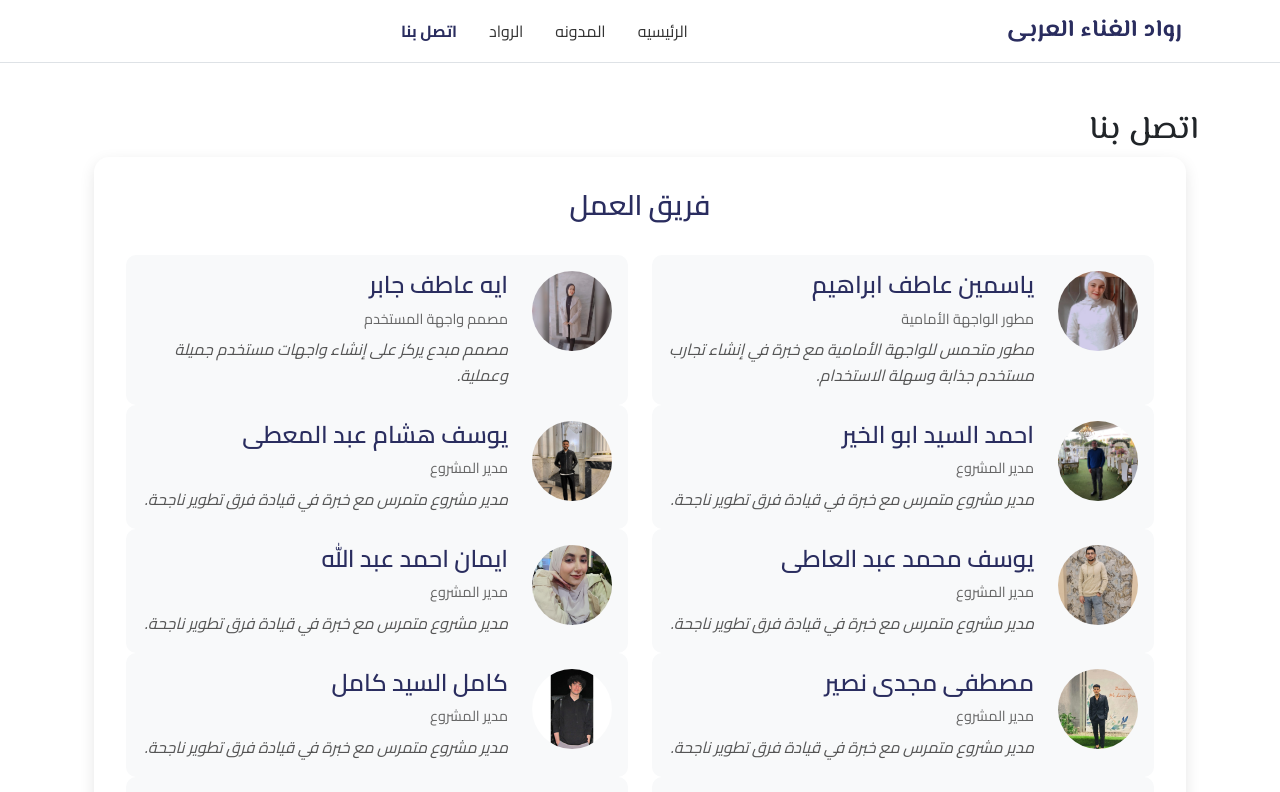
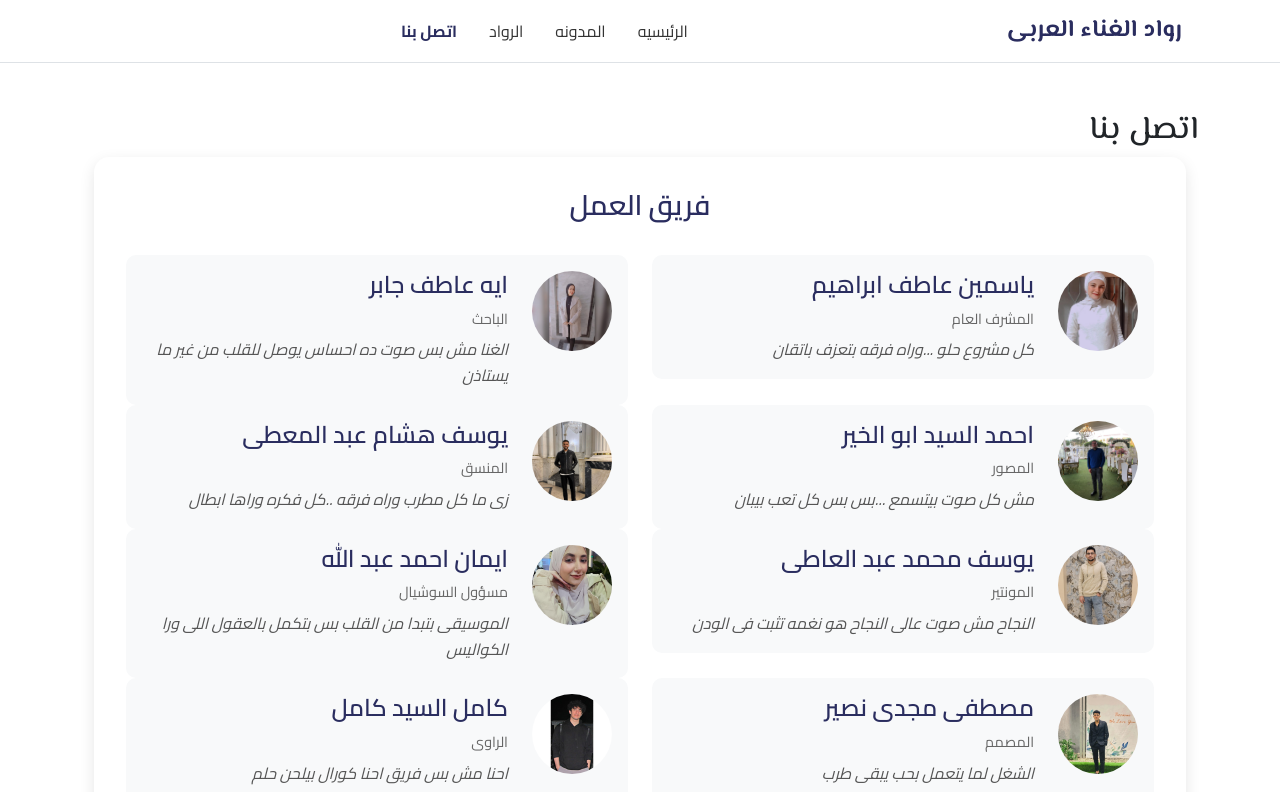
Before and after one commit to SaraAtf/finalProject, a React (Vite) app: page /contact-us in a window 1280 px wide. Shown: the top 792 px of the page. Built offline with nearby package versions, Linux system fonts and the light colour scheme; grey boxes are pictures that could not be loaded.

Commit message:
Finished Project

```diff
--- a/src/pages/Contact.jsx
+++ b/src/pages/Contact.jsx
@@ -29,72 +29,72 @@ export function Contact() {
         {
             id: 1,
             name: 'ياسمين عاطف ابراهيم',
-            role: 'مطور الواجهة الأمامية',
+            role: 'المشرف العام',
             image: '/images/team/8.jpg',
-            quote: 'مطور متحمس للواجهة الأمامية مع خبرة في إنشاء تجارب مستخدم جذابة وسهلة الاستخدام.'
+            quote: 'كل مشروع حلو ...وراه فرقه بتعزف باتقان'
         },
         {
             id: 2,
             name: 'ايه عاطف جابر',
-            role: 'مصمم واجهة المستخدم',
+            role: 'الباحث',
             image: '/images/team/5.jpg',
-            quote: 'مصمم مبدع يركز على إنشاء واجهات مستخدم جميلة وعملية.'
+            quote: 'الغنا مش بس صوت ده احساس يوصل للقلب من غير ما يستاذن '
         },
         {
             id: 3,
             name: 'احمد السيد ابو الخير',
-            role: 'مدير المشروع',
+            role: 'المصور ',
             image: '/images/team/4.jpg',
-            quote: 'مدير مشروع متمرس مع خبرة في قيادة فرق تطوير ناجحة.'
+            quote: 'مش كل صوت بيتسمع ...بس بس كل تعب بيبان '
         },
         {
             id: 4,
             name: 'يوسف هشام عبد المعطى',
-            role: 'مدير المشروع',
+            role: 'المنسق',
             image: '/images/team/3.jpg',
-            quote: 'مدير مشروع متمرس مع خبرة في قيادة فرق تطوير ناجحة.'
+            quote: 'زى ما كل مطرب وراه فرقه ..كل فكره وراها ابطال '
         },
         {
             id: 5,
             name: 'يوسف محمد عبد العاطى',
-            role: 'مدير المشروع',
+            role: 'المونتير',
             image: '/images/team/2.jpg',
-            quote: 'مدير مشروع متمرس مع خبرة في قيادة فرق تطوير ناجحة.'
+            quote: 'النجاح مش صوت عالى النجاح هو نغمه تثبت فى الودن '
         },
         {
             id: 6,
             name: 'ايمان احمد عبد الله',
-            role: 'مدير المشروع',
+            role: 'مسؤول السوشيال ',
             image: '/images/team/6.jpg',
-            quote: 'مدير مشروع متمرس مع خبرة في قيادة فرق تطوير ناجحة.'
+            quote: 'الموسيقى بتبدا من القلب بس بتكمل بالعقول اللى ورا الكواليس '
         },
         {
             id: 7,
             name: 'مصطفى مجدى نصير ',
-            role: 'مدير المشروع',
+            role: 'المصمم',
             image: '/images/team/1.jpg',
-            quote: 'مدير مشروع متمرس مع خبرة في قيادة فرق تطوير ناجحة.'
+            quote: 'الشغل لما يتعمل بحب يبقى طرب '
         },
         {
             id: 8,
             name: 'كامل السيد كامل',
-            role: 'مدير المشروع',
+            role: 'الراوى',
             image: '/images/team/7.jpg',
-            quote: 'مدير مشروع متمرس مع خبرة في قيادة فرق تطوير ناجحة.'
+            quote: 'احنا مش بس فريق احنا كورال بيلحن حلم '
         },
         {
             id: 9,
             name: 'عمرو عماد محمد ',
-            role: 'مدير المشروع',
+            role: 'التقنى (الداعم الفنى)',
             image: '/images/team/9.jpg',
-            quote: 'مدير مشروع متمرس مع خبرة في قيادة فرق تطوير ناجحة.'
+            quote: 'اللى بيحب الفن بيشتغل كانه بيغنى '
         },
         {
             id: 10,
             name: 'احمد ياسر السيد',
-            role: 'مدير المشروع',
-            image: '/images/team/sara.jpg',
-            quote: 'مدير مشروع متمرس مع خبرة في قيادة فرق تطوير ناجحة.'
+            role: 'كاتب المحتوى ',
+            image: '/images/team/10.jpg',
+            quote: 'الكلمه الحلوه زى اللحن ...بتعيش'
         },
     ];
 
```
Also changed, not shown: public/images/team/10.jpg (added).
